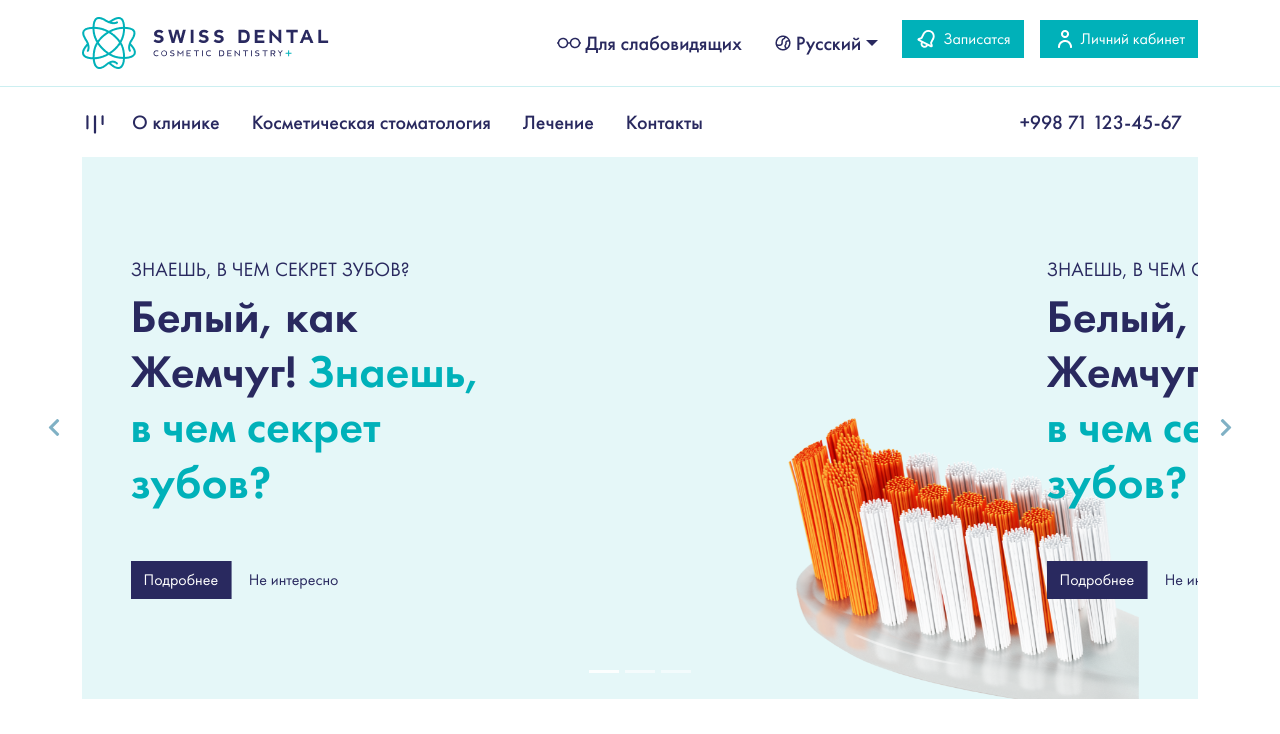
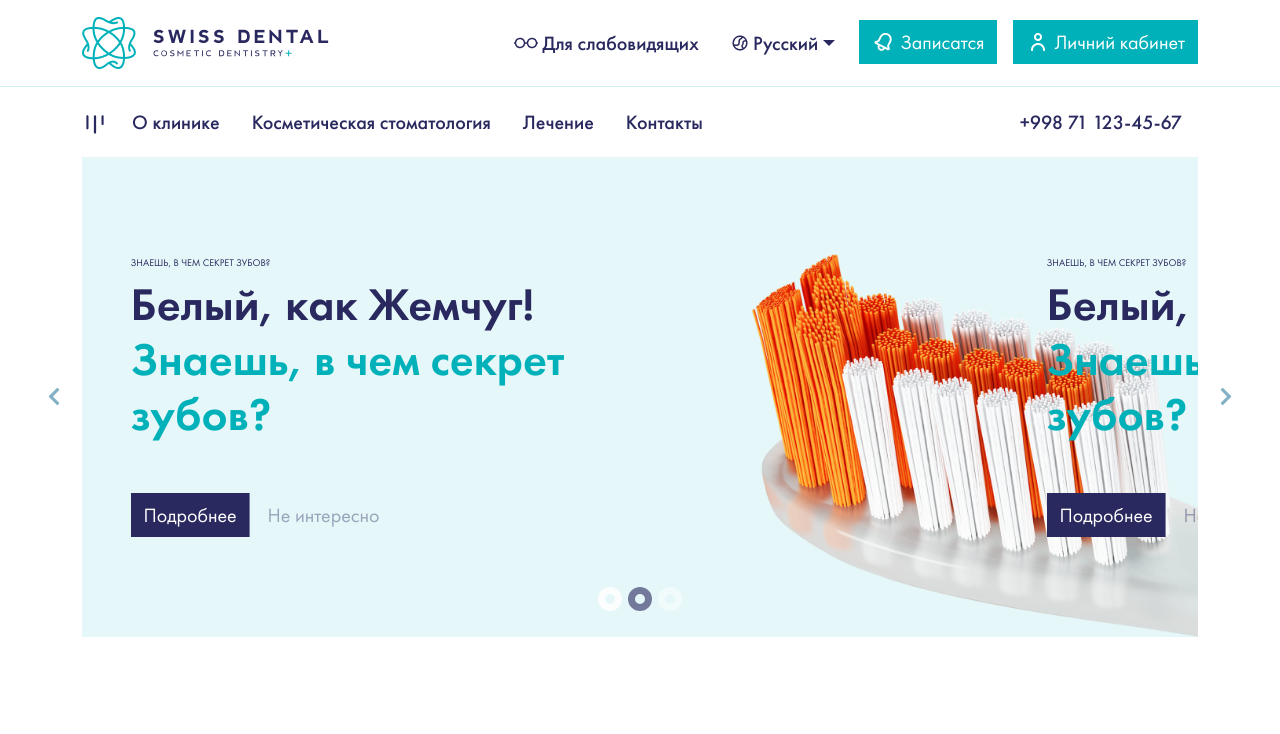
Before and after one commit to Adkhambek/swiss-dental, a plain HTML site: page index.html in a window 1280 px wide. Shown: the top 734 px of the page. Drawn offline with Linux system fonts and the light colour scheme.

Commit message:
intro improvement

```diff
--- a/css/style.css
+++ b/css/style.css
@@ -20,6 +20,10 @@ a:hover {
 h1 {
     font-size: 28px;
 
+}
+
+.btn {
+    font-size: inherit;
 }
 
 .btn-blue {
@@ -47,7 +51,15 @@ h1 {
 }
 
 .btn-3 {
-    color: #29295F;
+    color: rgba(41, 41, 95, 0.4);
+    transition: background-color .3s ease,
+        color .3s ease;
+}
+
+.btn-3:hover {
+    border-radius: 0;
+    background-color: #00B1B9;
+    color: #ffffff;
 }
 
 /********************************************
@@ -88,16 +100,43 @@ h1 {
 *********************************************/
 
 .intro__banner {
+    background-image: url('../images/toothbrush.png');
+    background-repeat: no-repeat;
+    background-size: 40%;
+    background-position: 100% 100%;
     background-color: rgba(0, 177, 185, 0.1);
     padding: 100px 100px;
 }
 
+.carousel-indicator {
+    width: 24px !important;
+    height: 24px !important;
+    border-radius: 100% !important;
+    box-shadow: inset 0 0 0 7px #ffffff !important;
+    background-color: transparent !important;
+}
+
+.carousel-indicators .active {
+    box-shadow: inset 0 0 0 7px #29295F !important;
+}
+
 .carousel-text {
-    width: 40%;
+    width: 100%;
+}
+
+@media (min-width: 768px) {
+    .carousel-text {
+        width: 50%;
+    }
+
+    .carousel-title {
+        font-size: 30px;
+        margin-bottom: 50px;
+    }
 }
 
 .carousel-suptitle {
-    font-size: 20px;
+    font-size: 10px;
     font-weight: normal;
     text-transform: uppercase;
 }
@@ -124,11 +163,6 @@ h1 {
     color: #03658C;
 }
 
-.carousel-photo {
-    position: absolute;
-    bottom: -35%;
-    right: -10%;
-}
 
 /********************************************
  Service Section:
--- a/index.html
+++ b/index.html
@@ -85,14 +85,14 @@
     </nav>
     <section class="intro">
         <div class="container">
-            <div id="carouselExampleCaptions" class="carousel slide" data-bs-ride="carousel">
+            <div id="carousel" class="carousel slide" data-bs-ride="carousel">
                 <div class="carousel-indicators">
-                    <button type="button" data-bs-target="#carouselExampleCaptions" data-bs-slide-to="0" class="active"
-                        aria-current="true" aria-label="Slide 1"></button>
-                    <button type="button" data-bs-target="#carouselExampleCaptions" data-bs-slide-to="1"
-                        aria-label="Slide 2"></button>
-                    <button type="button" data-bs-target="#carouselExampleCaptions" data-bs-slide-to="2"
-                        aria-label="Slide 3"></button>
+                    <button type="button" data-bs-target="#carousel" data-bs-slide-to="0"
+                        class="carousel-indicator active" aria-current="true" aria-label="Slide 1"></button>
+                    <button type="button" data-bs-target="#carousel" data-bs-slide-to="1" aria-label="Slide 2"
+                        class="carousel-indicator"></button>
+                    <button type="button" data-bs-target="#carousel" data-bs-slide-to="2" aria-label="Slide 3"
+                        class="carousel-indicator"></button>
                 </div>
                 <div class="carousel-inner intro__banner ">
                     <div class="carousel-item active">
@@ -105,7 +105,6 @@
                                 <a href="#" class="btn btn-3">Не интересно</a>
                             </div>
                         </div>
-                        <img src="./images/toothbrush.png" class="carousel-photo" height="300" alt="toothbrush">
                     </div>
                     <div class="carousel-item">
                         <div class="carousel-text">
@@ -117,7 +116,6 @@
                                 <a href="#" class="btn btn-3">Не интересно</a>
                             </div>
                         </div>
-                        <img src="./images/toothbrush.png" class="carousel-photo" height="300" alt="toothbrush">
                     </div>
                     <div class="carousel-item">
                         <div class="carousel-text">
@@ -129,16 +127,13 @@
                                 <a href="#" class="btn btn-3">Не интересно</a>
                             </div>
                         </div>
-                        <img src="./images/toothbrush.png" class="carousel-photo" height="300" alt="toothbrush">
                     </div>
                 </div>
-                <button class="carousel-control-prev" type="button" data-bs-target="#carouselExampleCaptions"
-                    data-bs-slide="prev">
+                <button class="carousel-control-prev" type="button" data-bs-target="#carousel" data-bs-slide="prev">
                     <span class="fas fa-chevron-left"></span>
                     <span class="visually-hidden">Previous</span>
                 </button>
-                <button class="carousel-control-next" type="button" data-bs-target="#carouselExampleCaptions"
-                    data-bs-slide="next">
+                <button class="carousel-control-next" type="button" data-bs-target="#carousel" data-bs-slide="next">
                     <span class="fas fa-chevron-right"></span>
                     <span class="visually-hidden">Next</span>
                 </button>
```
